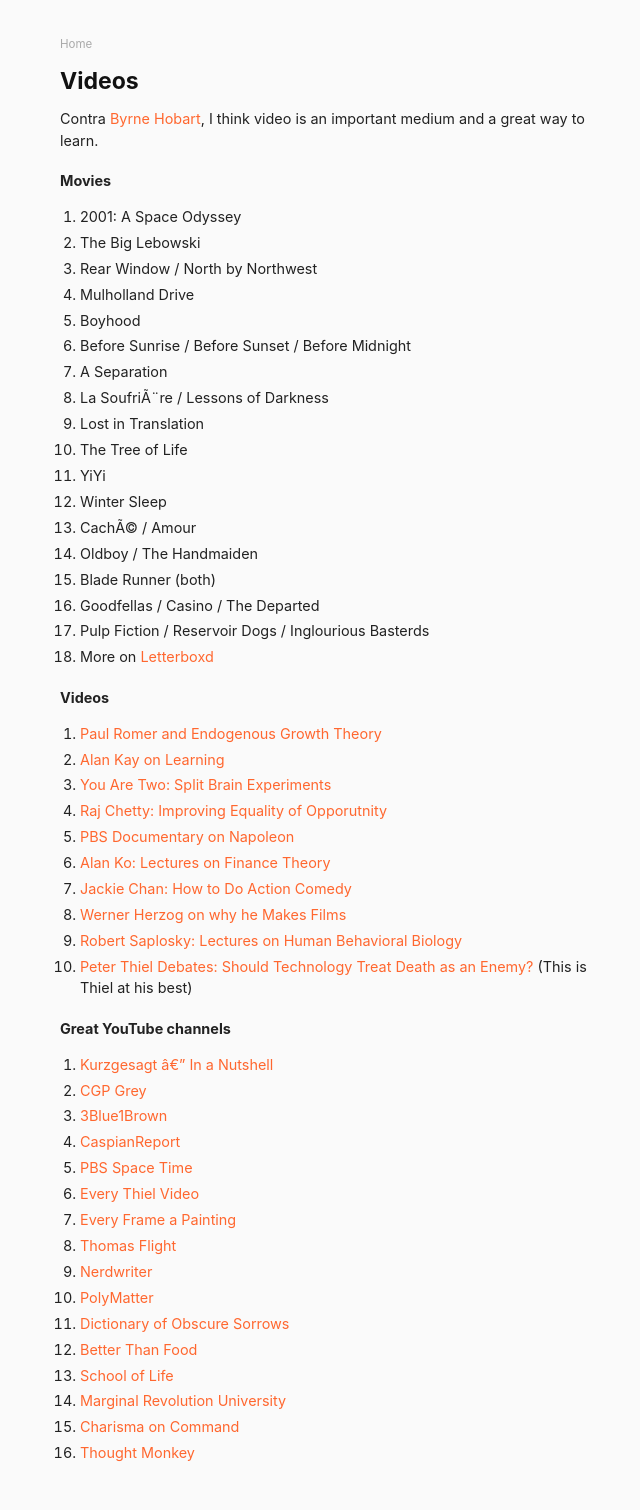
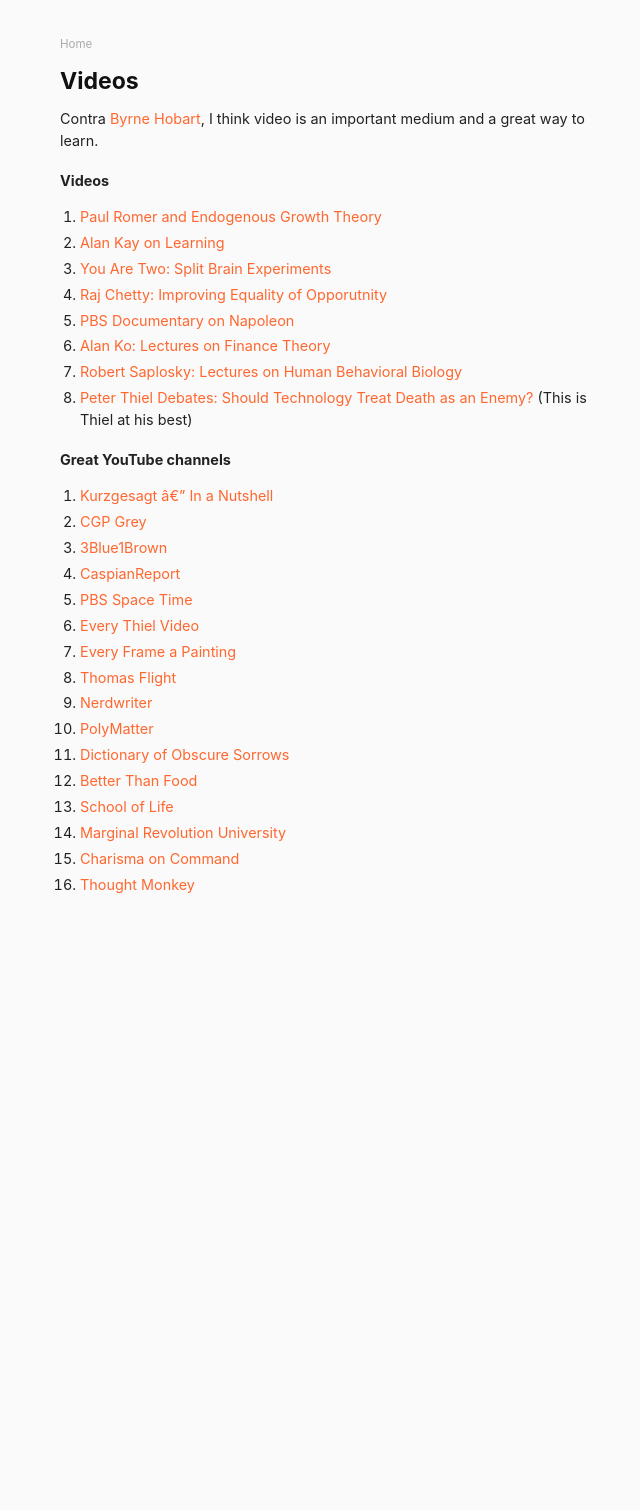
Before and after one commit to danschlz/danschulz.github.io, a Jekyll site: the page built from videos.md, in a window 1280 px wide. Shown: the whole page, without its empty margins (300-940 px from the left). Built offline with Jekyll 4.4.1, drawn with Linux system fonts in a browser that asks for light colours; after the commit the page ends 942 px from its top, so only the background shows below that.

Commit message:
Update videos.md

```diff
--- a/videos.md
+++ b/videos.md
@@ -6,26 +6,6 @@ permalink: /videos/
 
 Contra [Byrne Hobart](https://medium.com/@byrnehobart/read-2c3d4fba90ab), I think video is an important medium and a great way to learn.
 
-### Movies
-* 2001: A Space Odyssey
-* The Big Lebowski
-* Rear Window / North by Northwest
-* Mulholland Drive
-* Boyhood
-* Before Sunrise / Before Sunset / Before Midnight
-* A Separation
-* La Soufrière / Lessons of Darkness
-* Lost in Translation
-* The Tree of Life
-* YiYi
-* Winter Sleep
-* Caché / Amour
-* Oldboy / The Handmaiden
-* Blade Runner (both)
-* Goodfellas / Casino / The Departed
-* Pulp Fiction / Reservoir Dogs / Inglourious Basterds
-* More on [Letterboxd](https://letterboxd.com/danschlz/films/diary/)
-
 ### Videos
 * [Paul Romer and Endogenous Growth Theory](https://www.youtube.com/watch?v=NxqNRnxUd7E&list=PL84TZvatkf54lki_SeHB-KzqV8ZIaLi7R)
 * [Alan Kay on Learning](https://www.youtube.com/watch?v=50L44hEtVos&list=FLR5OhzKy6ZkaNfkZnNrJObA)
@@ -33,8 +13,6 @@ Contra [Byrne Hobart](https://medium.com/@byrnehobart/read-2c3d4fba90ab), I thin
 * [Raj Chetty: Improving Equality of Opporutnity](https://www.youtube.com/watch?v=ueY5MB5w7_I&list=PL84TZvatkf54lki_SeHB-KzqV8ZIaLi7R)
 * [PBS Documentary on Napoleon](https://www.youtube.com/watch?v=MrbiSUgZEbg)
 * [Alan Ko: Lectures on Finance Theory](https://www.youtube.com/watch?v=HdHlfiOAJyE&list=PLUl4u3cNGP63B2lDhyKOsImI7FjCf6eDW)
-* [Jackie Chan: How to Do Action Comedy](https://www.youtube.com/watch?v=Z1PCtIaM_GQ)
-* [Werner Herzog on why he Makes Films](https://youtu.be/PxfYDUVnHg4)
 * [Robert Saplosky: Lectures on Human Behavioral Biology](https://www.youtube.com/watch?v=NNnIGh9g6fA)
 * [Peter Thiel Debates: Should Technology Treat Death as an Enemy?](https://www.youtube.com/watch?v=iNDYvf6-NMw) (This is Thiel at his best)
 
```
